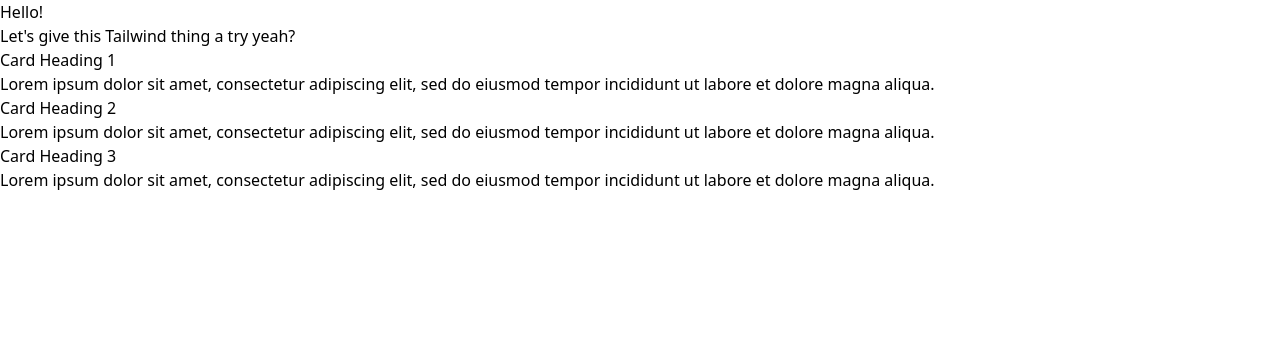
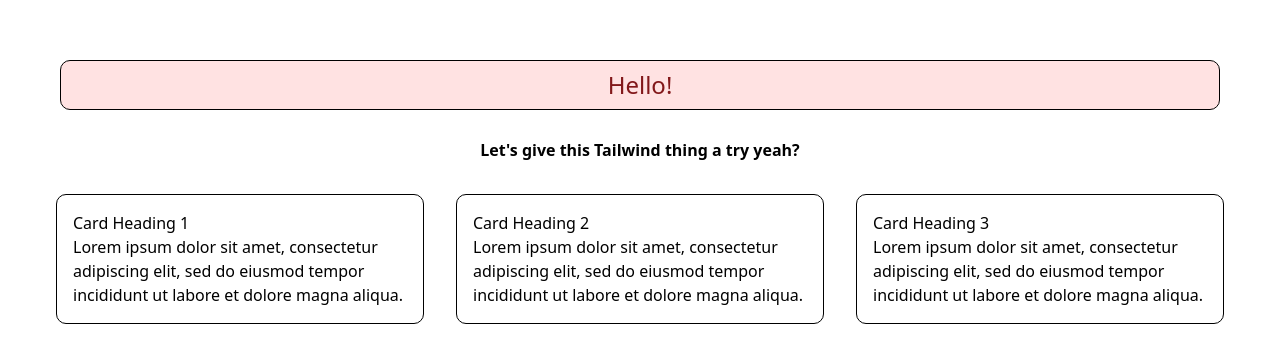
Before and after one commit to michellelclement/tailwind-testing, a website built with Vite: page index.html in a window 1280 px wide. Built offline with nearby package versions, Linux system fonts and the light colour scheme.

Commit message:
Initial playing with styling

```diff
--- a/index.html
+++ b/index.html
@@ -9,21 +9,21 @@
   </head>
   <body>
     <div class="main" id="app">
-      <div class="main__container">
-        <div class="main__headings">
-          <h1>Hello!</h1>
-          <h2>Let's give this Tailwind thing a try yeah?</h2>
+      <div class="main__container p-10 flex flex-col">
+        <div class="main__headings text-center">
+          <h1 class="text-2xl text-red-900 m-5 p-2 bg-red-100 border-[1px] border-black rounded-[10px]">Hello!</h1>
+          <h2 class="font-bold p-2 m-2">Let's give this Tailwind thing a try yeah?</h2>
         </div>
-        <div class="main__cards">
-          <div class="card">
+        <div class="main__cards flex gap-">
+          <div class="card border-[1px] border-black rounded-[10px] p-4 m-4">
             <h3 class="card__heading">Card Heading 1</h3>
             <p class="card__copy">Lorem ipsum dolor sit amet, consectetur adipiscing elit, sed do eiusmod tempor incididunt ut labore et dolore magna aliqua.</p>
           </div>
-          <div class="card">
+          <div class="card border-[1px] border-black rounded-[10px] p-4 m-4">
             <h3 class="card__heading">Card Heading 2</h3>
             <p class="card__copy">Lorem ipsum dolor sit amet, consectetur adipiscing elit, sed do eiusmod tempor incididunt ut labore et dolore magna aliqua.</p>
           </div>
-          <div class="card">
+          <div class="card border-[1px] border-black rounded-[10px] p-4 m-4">
             <h3 class="card__heading">Card Heading 3</h3>
             <p class="card__copy">Lorem ipsum dolor sit amet, consectetur adipiscing elit, sed do eiusmod tempor incididunt ut labore et dolore magna aliqua.</p>
           </div>
--- /dev/null
+++ b/vite.config.ts
@@ -0,0 +1,5 @@
+import { defineConfig } from "vite";
+import tailwindcss from "@tailwindcss/vite";
+export default defineConfig({
+  plugins: [tailwindcss()],
+});
```
